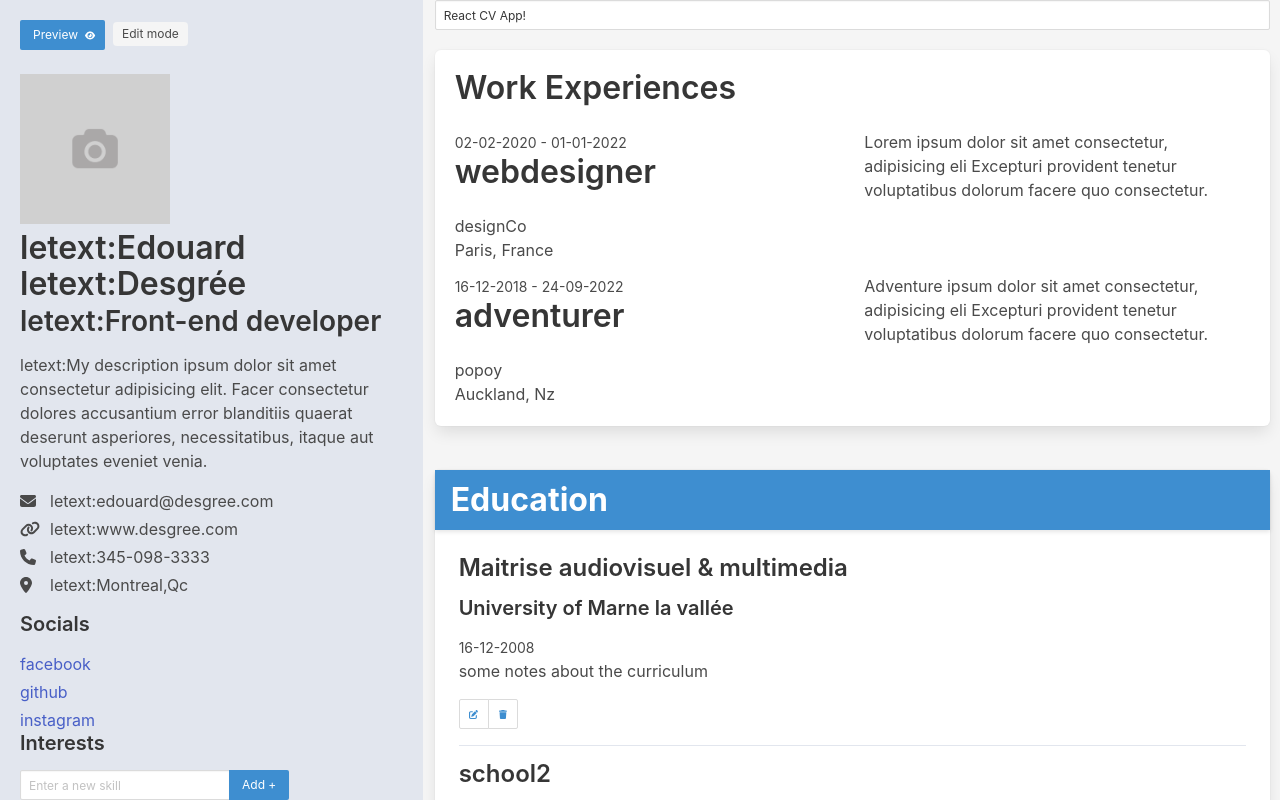
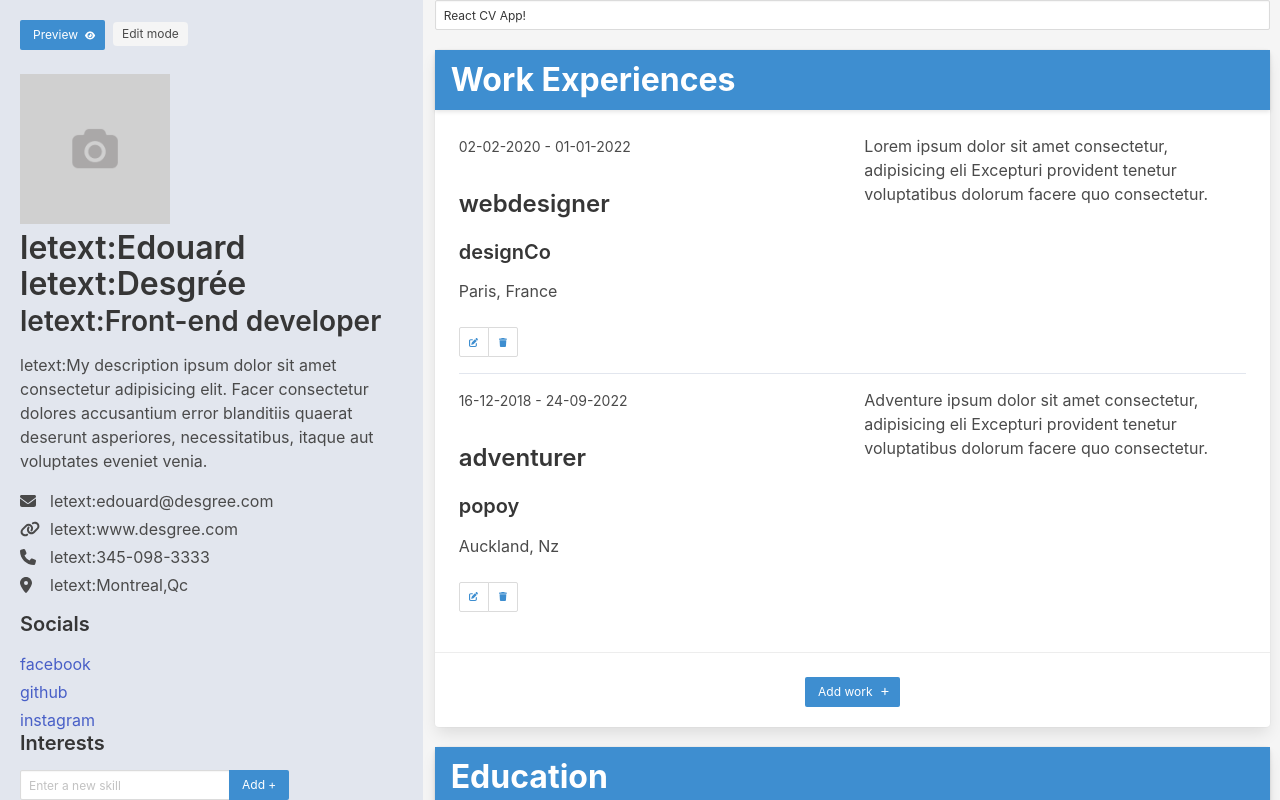
Before and after one commit to edesgree/react-cv-app, a React (Vite) app: page / in a window 1280 px wide. Shown: the top 800 px of the page. Built offline with nearby package versions, Linux system fonts and the light colour scheme.

Commit message:
update work component with same logic as education

```diff
--- a/src/App.jsx
+++ b/src/App.jsx
@@ -117,6 +117,54 @@ function App() {
       education: prevData.education.filter((item) => item.id !== id)
     }));
   };
+  /**
+   * WORK EXPERIENCES
+   */
+  const handleWorkEdit = (newWork) => {
+    /**
+     * if workXP in edit mode, we update the main cvData object
+     * by injecting the edited workXP object in it
+     */
+    setCvData((prevData) => {
+      return {
+        ...prevData,
+        work: prevData.work.map((item) => {
+          if (item.id === newWork.id) {
+            return newWork;
+          } else {
+            return item;
+          }
+        })
+      };
+    });
+  };
+  const handleWorkAdd = () => {
+    // add a new item by injecting a object with dummy data into the main cvData object
+    setCvData((prevData) => {
+      return {
+        ...prevData,
+        work: [
+          ...prevData.work,
+          {
+            id: nanoid(),
+            dateStart: 'start date',
+            dateEnd: 'end date',
+            jobTitle: 'New job',
+            company: 'Company name',
+            description: 'I did all these things...',
+            location: 'City name'
+          }
+        ]
+      };
+    });
+  };
+  const handleWorkDelete = (id) => {
+    // delete item by filtering it out of the list
+    setCvData((prevData) => ({
+      ...prevData,
+      work: prevData.work.filter((item) => item.id !== id)
+    }));
+  };
   return (
     <main className="App columns">
       <aside className="column is-one-third ">
@@ -183,10 +231,12 @@ function App() {
         </header>
 
         <Work
-          handleChange={handleChange}
-          handleEdit={handleEdit}
+          handleAdd={handleWorkAdd}
+          handleDelete={handleWorkDelete}
+          handleEdit={handleWorkEdit}
+          work={cvData.work}
           currentEdit={currentEdit}
-          work={cvData.work}
+          setCurrent={handleEdit}
         />
         <Education
           handleAdd={handleEducationAdd}
--- a/src/assets/styles.scss
+++ b/src/assets/styles.scss
@@ -57,7 +57,7 @@ main {
 
     .experience {
       padding-bottom: 20px;
-      .education-elements {
+      .experience-elements {
         display: flex;
         flex-direction: column;
         gap: 10px;
--- a/src/components/Education.jsx
+++ b/src/components/Education.jsx
@@ -46,7 +46,6 @@ export default function Education(props) {
   const educationElements = props.education.map((item) => {
     return (
       <li key={item.id} name={item.id}>
-        <div className="education-item">
         {edit && item.id === props.currentEdit ? (
           <div className="mb-5">
             <div className="field is-horizontal">
@@ -163,7 +162,6 @@ export default function Education(props) {
             </div>
           </div>
         )}
-        </div>
       </li>
     );
   });
@@ -173,7 +171,7 @@ export default function Education(props) {
         <h2 className="card-header-title title">Education</h2>
       </div>
       <div className="card-content">
-        <ul className="education-elements content">{educationElements}</ul>
+        <ul className="experience-elements content">{educationElements}</ul>
       </div>
       <div className="card-footer is-justify-content-center is-flex">
         <div className="mt-5">
--- a/src/components/Work.jsx
+++ b/src/components/Work.jsx
@@ -1,10 +1,170 @@
 import React from 'react';
-import { FontAwesomeIcon } from '@fortawesome/react-fontawesome';
-import EditableText from './helpers/EditableText';
+
+import Button from './helpers/Button';
+import InputField from './helpers/InputField';
 export default function Work(props) {
+  const [edit, setEdit] = React.useState(false);
+  const [formWorkData, setFormWorkData] = React.useState({});
+
+  const handleAdd = (event) => {
+    // call add function for this target
+    event.preventDefault();
+    props.handleAdd();
+  };
+  const handleEdit = (event) => {
+    // set target item to editable input
+    setEdit(true);
+    props.setCurrent(event.currentTarget.id);
+    setFormWorkData(
+      props.work.filter((item) => item.id === event.currentTarget.id)[0]
+    );
+  };
+
+  const handleDelete = (event) => {
+    // call delete function for this target
+    event.preventDefault();
+    props.handleDelete(event.currentTarget.id);
+  };
+  const handleSave = () => {
+    //send new object to be added to global data
+    props.handleEdit(formWorkData);
+    // reset current item edited, close edit mode
+    props.setCurrent('');
+    setEdit(false);
+  };
+  function handleChange(event) {
+    // update current local data object
+    const { name, value, type, checked } = event.target;
+    setFormWorkData((prevFormData) => {
+      return {
+        ...prevFormData,
+        [name]: type === 'checkbox' ? checked : value
+      };
+    });
+  }
   const workElements = props.work.map((item) => {
     return (
-      <li key={item.id}>
+      <li key={item.id} name={item.id}>
+        {edit && item.id === props.currentEdit ? (
+          <div className="mb-5">
+            <div className="field is-horizontal">
+              <div className="field-label is-small">
+                <label className="label">Job title</label>
+              </div>
+              <div className="field-body">
+                <div className="field">
+                  <InputField
+                    value={formWorkData.jobTitle}
+                    handleChange={handleChange}
+                    name="jobTitle"
+                    inputType="text"
+                    placeholder="Job title"
+                  />
+                </div>
+              </div>
+            </div>
+            <div className="field is-horizontal">
+              <div className="field-label is-small">
+                <label className="label">Company Name</label>
+              </div>
+              <div className="field-body">
+                <div className="field">
+                  <InputField
+                    value={formWorkData.company}
+                    handleChange={handleChange}
+                    name="company"
+                    inputType="text"
+                    placeholder="Company Name"
+                  />
+                </div>
+              </div>
+            </div>
+            <div className="field is-horizontal">
+              <div className="field-label is-small">
+                <label className="label">Location</label>
+              </div>
+              <div className="field-body">
+                <div className="field">
+                  <InputField
+                    value={formWorkData.location}
+                    handleChange={handleChange}
+                    name="location"
+                    inputType="text"
+                    placeholder="Location Name"
+                  />
+                </div>
+              </div>
+            </div>
+            <div className="field is-horizontal">
+              <div className="field-label is-small">
+                <label className="label">Start Date</label>
+              </div>
+              <div className="field-body">
+                <div className="field">
+                  <InputField
+                    value={formWorkData.dateStart}
+                    handleChange={handleChange}
+                    name="dateStart"
+                    inputType="date"
+                    placeholder="Start Date"
+                  />
+                </div>
+              </div>
+            </div>
+            <div className="field is-horizontal">
+              <div className="field-label is-small">
+                <label className="label">End Date</label>
+              </div>
+              <div className="field-body">
+                <div className="field">
+                  <InputField
+                    value={formWorkData.dateEnd}
+                    handleChange={handleChange}
+                    name="dateEnd"
+                    inputType="date"
+                    placeholder="End Date"
+                  />
+                </div>
+              </div>
+            </div>
+            <div className="field is-horizontal">
+              <div className="field-label is-small">
+                <label className="label">Description</label>
+              </div>
+              <div className="field-body">
+                <div className="field">
+                  <InputField
+                    value={formWorkData.description}
+                    handleChange={handleChange}
+                    name="description"
+                    inputType="textarea"
+                    placeholder="Description"
+                  />
+                </div>
+              </div>
+            </div>
+            <div className="field is-horizontal">
+              <div className="field-label">
+                {/*<!-- Left empty for spacing -->*/}
+              </div>
+              <div className="field-body">
+                <div className="field">
+                  <div className="control">
+                    <Button
+                      name="save"
+                      id={item.id}
+                      action={handleSave}
+                      iconSize="xs"
+                      iconSymbol="fa-save"
+                      text=""
+                    />
+                  </div>
+                </div>
+              </div>
+            </div>
+          </div>
+        ) : (
+          <div>
             <div className="work-item columns">
               <div className="column">
                 <small>
@@ -18,13 +178,54 @@ export default function Work(props) {
                 <p>{item.description}</p>
               </div>
             </div>
+
+            <div className="field has-addons">
+              <p className="control">
+                <Button
+                  name="edit"
+                  id={item.id}
+                  action={handleEdit}
+                  iconSize="xs"
+                  iconSymbol="fa-pen-to-square"
+                  text=""
+                />
+              </p>
+              <p className="control">
+                <Button
+                  name="delete"
+                  id={item.id}
+                  action={handleDelete}
+                  iconSize="xs"
+                  iconSymbol="fa-trash"
+                  text=""
+                />
+              </p>
+            </div>
+          </div>
+        )}
       </li>
     );
   });
   return (
-    <section className="experience box">
-      <h2 className="title">Work Experiences</h2>
-      <ul className="work-elements">{workElements}</ul>
+    <section className="experience card">
+      <div className="card-header">
+        <h2 className="card-header-title title">Work Experiences</h2>
+      </div>
+      <div className="card-content">
+        <ul className="experience-elements content">{workElements}</ul>
+      </div>
+      <div className="card-footer is-justify-content-center is-flex">
+        <div className="mt-5">
+          <Button
+            name="addWork"
+            action={handleAdd}
+            iconSize="xs"
+            iconSymbol="fa-plus"
+            text="Add work"
+            style="is-info"
+          />
+        </div>
+      </div>
     </section>
   );
 }
```
Lines whose indentation alone changed are shown as unchanged.
